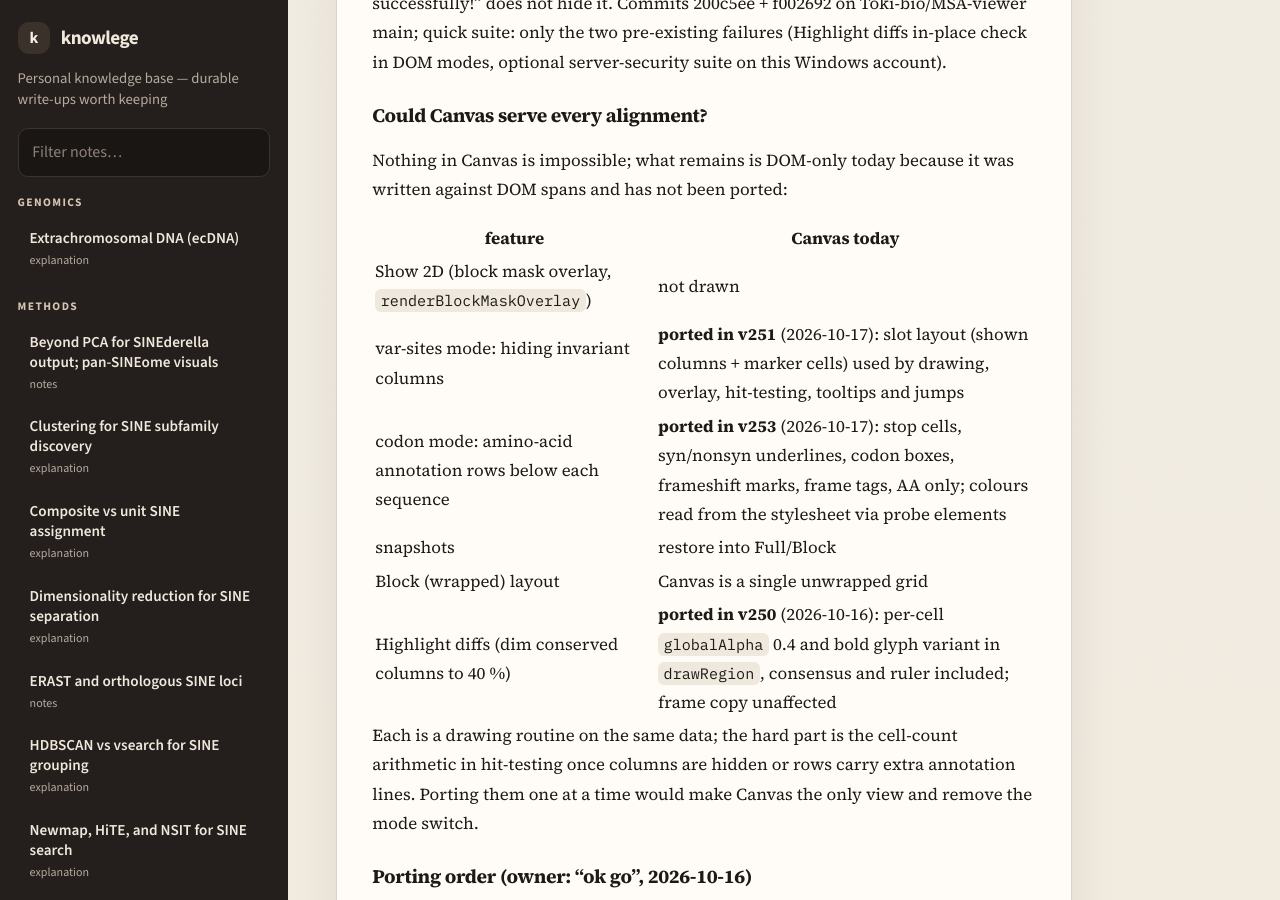
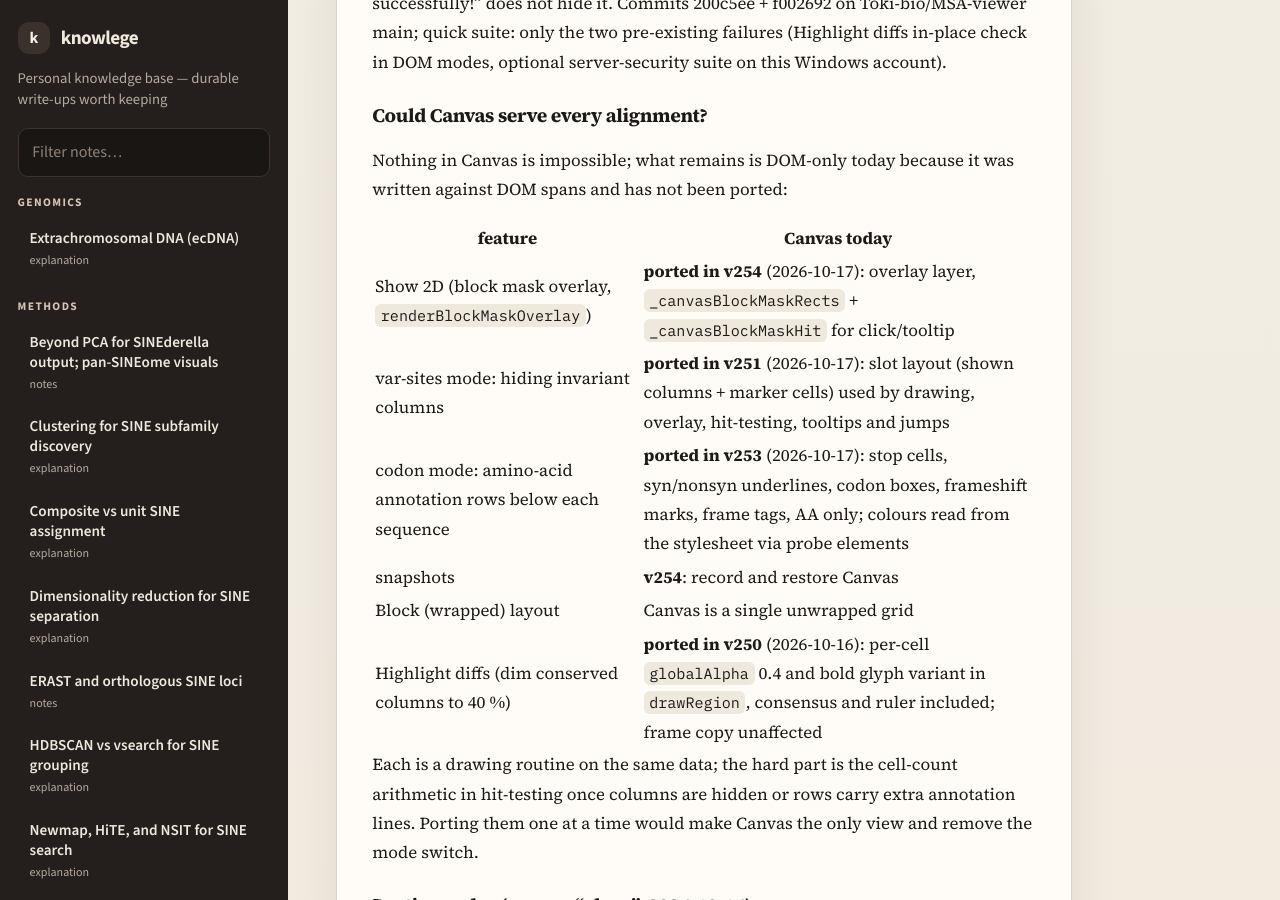
Before and after one commit to Toki-bio/knowlege, a Jekyll site: the page built from projects/viewalign-scroll-responsiveness-2026-10.md, in a window 1280 px wide and 900 px high, scrolled down 8248 px. Built offline with Jekyll 4.4.1, drawn with Linux system fonts in a browser that asks for light colours; some of the changed text lies outside the part shown.

Commit message:
ViewAlign scroll note: v254 Show 2D + snapshots in Canvas
Co-Authored-By: Claude Fable 5.1 <noreply@anthropic.com>

```diff
--- a/projects/viewalign-scroll-responsiveness-2026-10.md
+++ b/projects/viewalign-scroll-responsiveness-2026-10.md
@@ -246,10 +246,10 @@ against DOM spans and has not been ported:
 
 | feature | Canvas today |
 |---|---|
-| Show 2D (block mask overlay, `renderBlockMaskOverlay`) | not drawn |
+| Show 2D (block mask overlay, `renderBlockMaskOverlay`) | **ported in v254** (2026-10-17): overlay layer, `_canvasBlockMaskRects` + `_canvasBlockMaskHit` for click/tooltip |
 | var-sites mode: hiding invariant columns | **ported in v251** (2026-10-17): slot layout (shown columns + marker cells) used by drawing, overlay, hit-testing, tooltips and jumps |
 | codon mode: amino-acid annotation rows below each sequence | **ported in v253** (2026-10-17): stop cells, syn/nonsyn underlines, codon boxes, frameshift marks, frame tags, AA only; colours read from the stylesheet via probe elements |
-| snapshots | restore into Full/Block |
+| snapshots | **v254**: record and restore Canvas |
 | Block (wrapped) layout | Canvas is a single unwrapped grid |
 | Highlight diffs (dim conserved columns to 40 %) | **ported in v250** (2026-10-16): per-cell `globalAlpha` 0.4 and bold glyph variant in `drawRegion`, consensus and ruler included; frame copy unaffected |
 
@@ -293,7 +293,7 @@ a time would make Canvas the only view and remove the mode switch.
   the codon block against the DOM functions and confirmed it. Windows: run aider with
   PYTHONUTF8=1 or it crashes on the rich progress bar (cp1252).
 
-Remaining DOM-only: snapshot restore, Show 2D overlay, Block (wrapped) layout.
+Remaining DOM-only after v254: only the Block (wrapped) layout, by decision (see the Plan below).
 
 ## Plan (owner's decision 2026-10-17): make the DOM Block view faster, do not port wrapping to Canvas
 
```
